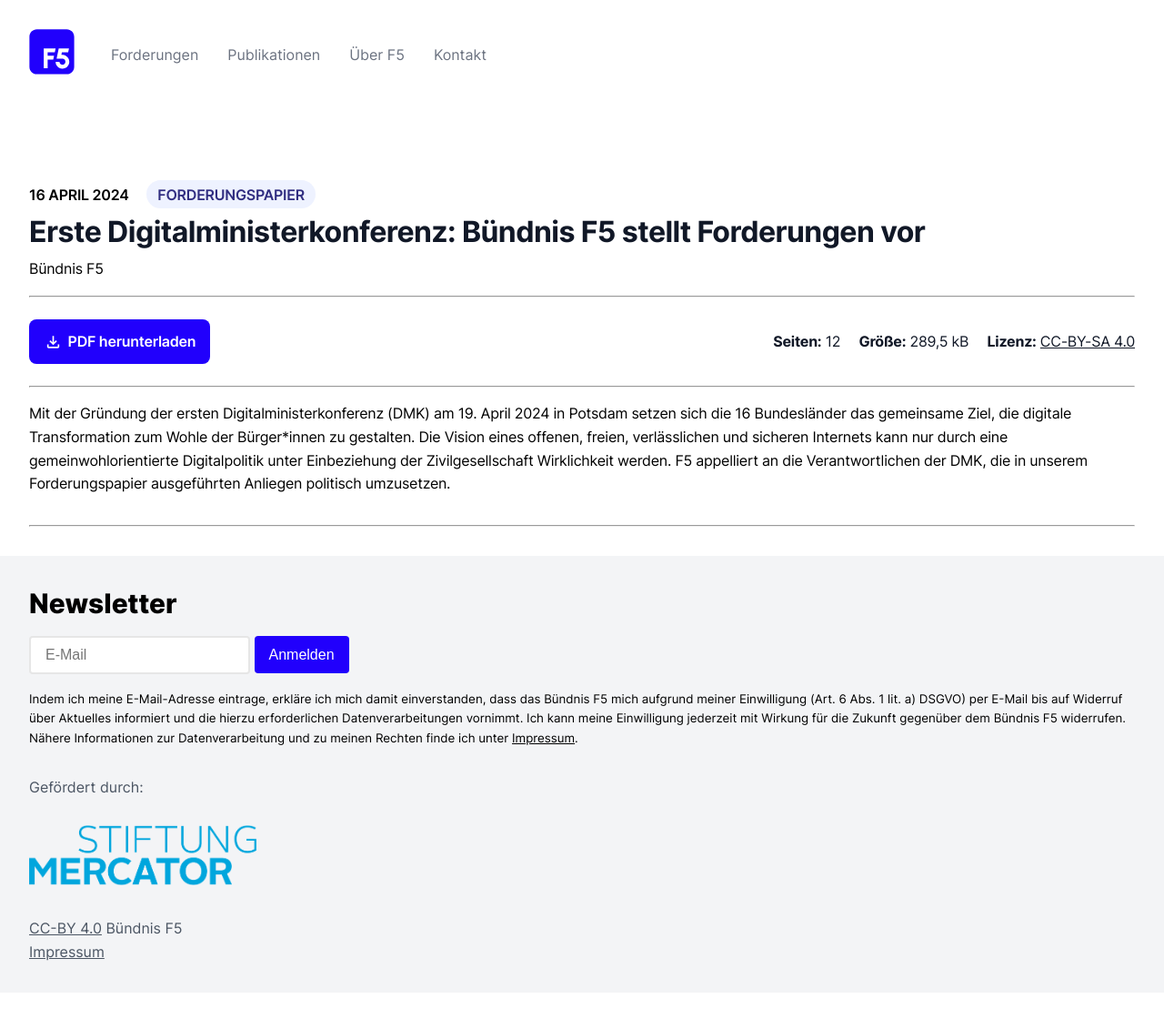
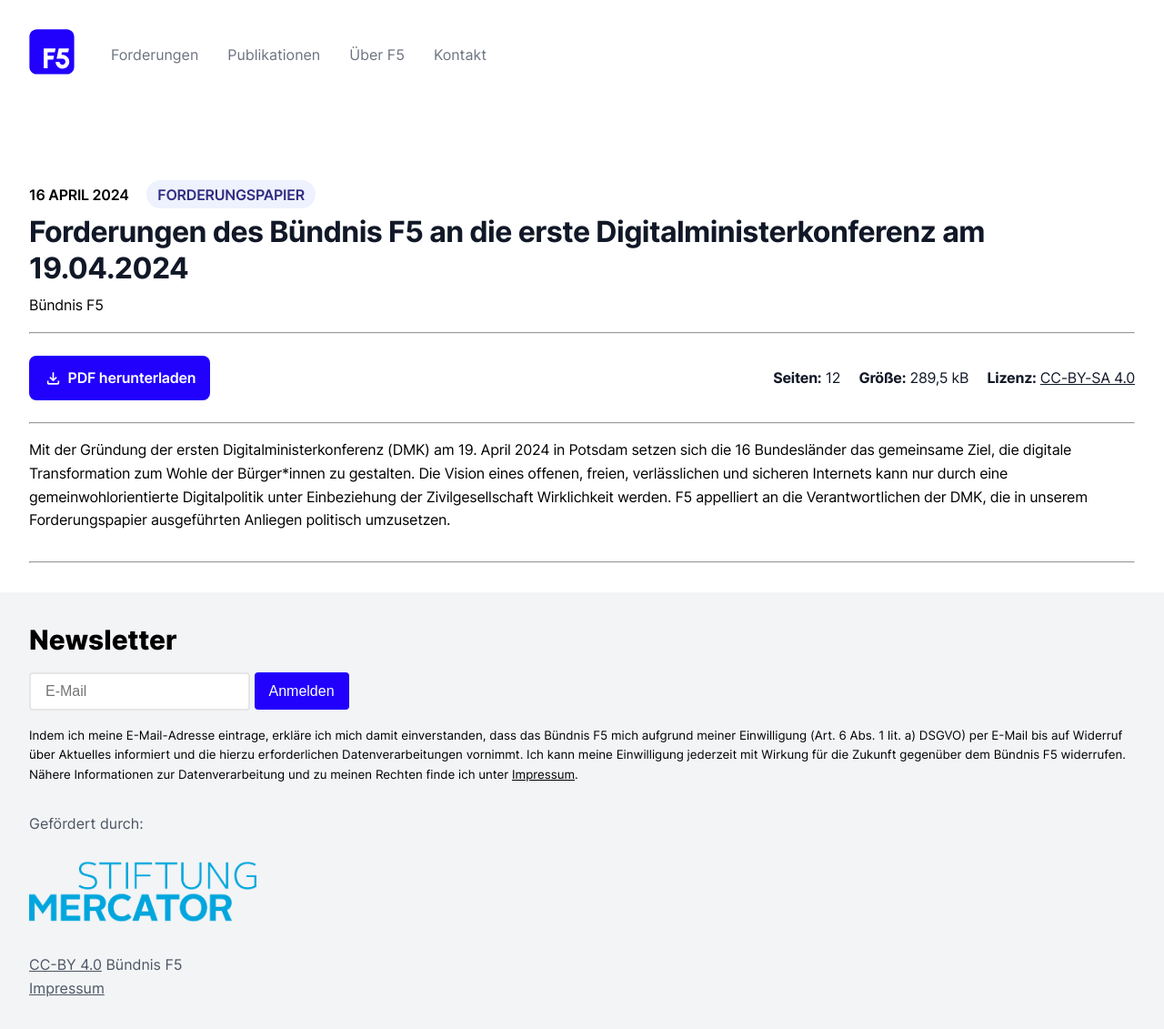
Before and after one commit to okfde/buendnis-f5, a Jekyll site: the page built from _publikationen/2024-04-18-forderungen-dmk.md, in a window 1280 px wide. Shown: the whole page at 91% size. Built offline with Jekyll 4.4.1, drawn with Linux system fonts in a browser that asks for light colours; before the commit the page ends 1091 px from its top, so only the background shows below that.

Commit message:
Update 2024-04-18-forderungen-dmk.md

```diff
--- a/_publikationen/2024-04-18-forderungen-dmk.md
+++ b/_publikationen/2024-04-18-forderungen-dmk.md
@@ -1,7 +1,7 @@
 ---
 published: true
 layout: publikation
-title: "Erste Digitalministerkonferenz: Bündnis F5 stellt Forderungen vor"
+title: "Forderungen des Bündnis F5 an die erste Digitalministerkonferenz am 19.04.2024"
 subtitle:
 link: /assets/data/F5_Forderungspapier_DMK.pdf
 date: 2024-04-16
```
